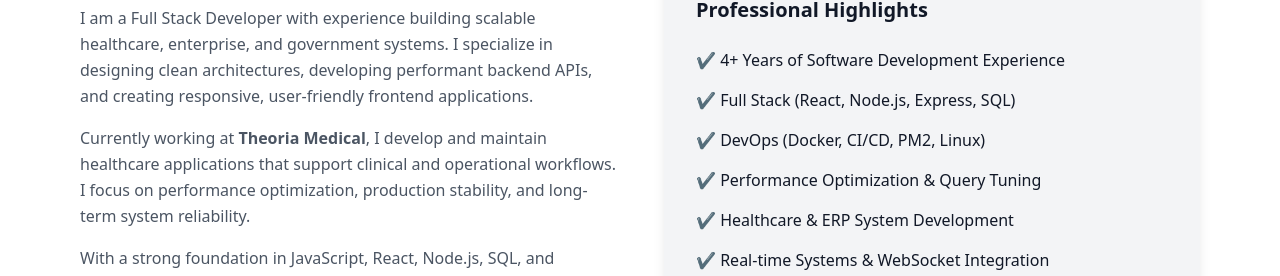
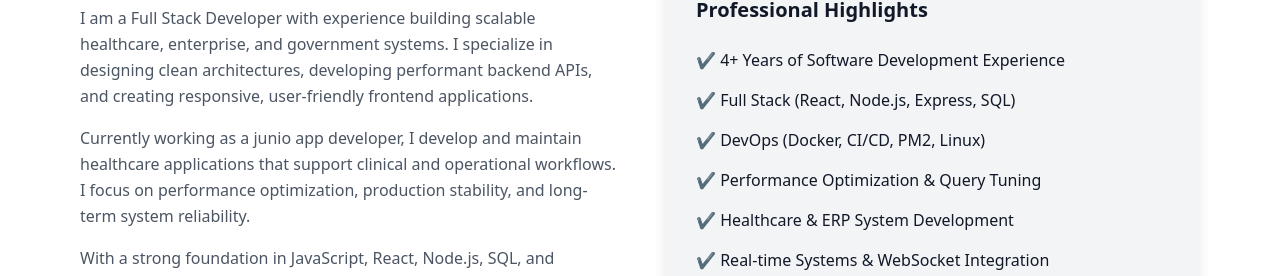
Before and after one commit to NydloydBabiera/nydloyd-portfolio, a React (Vite) app: page / in a window 1280 px wide. Shown: the part 935-1211 px from the top of the page. Built offline with nearby package versions, Linux system fonts and the light colour scheme.

Commit message:
update about

```diff
--- a/src/components/About.jsx
+++ b/src/components/About.jsx
@@ -18,7 +18,7 @@ export default function About() {
             </p>
 
             <p className="text-gray-600 dark:text-gray-300 mb-4 leading-relaxed">
-              Currently working at <strong>Theoria Medical</strong>, I develop
+              Currently working as a junio app developer, I develop
               and maintain healthcare applications that support clinical and
               operational workflows. I focus on performance optimization,
               production stability, and long-term system reliability.
```
